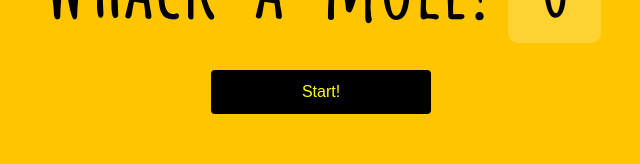
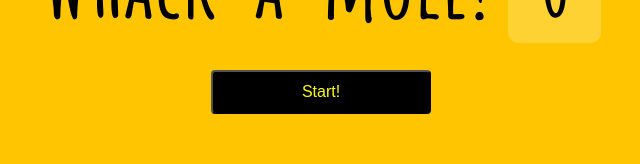
Before and after one commit to MARS1/whack-a-mole, a plain HTML site: page index.html in a window 1280 px wide. Shown: the part 137-301 px from the top of the page, without its empty margins (319-959 px from the left). Drawn offline with Linux system fonts and the light colour scheme.

Commit message:
updated stylesheet

```diff
--- a/style.css
+++ b/style.css
@@ -31,7 +31,7 @@ button {
   margin: 40px auto 0;
   display: block;
   border-radius: 4px;
-  border: 0;
+  border: 1;
 }
 
 .score {
```
